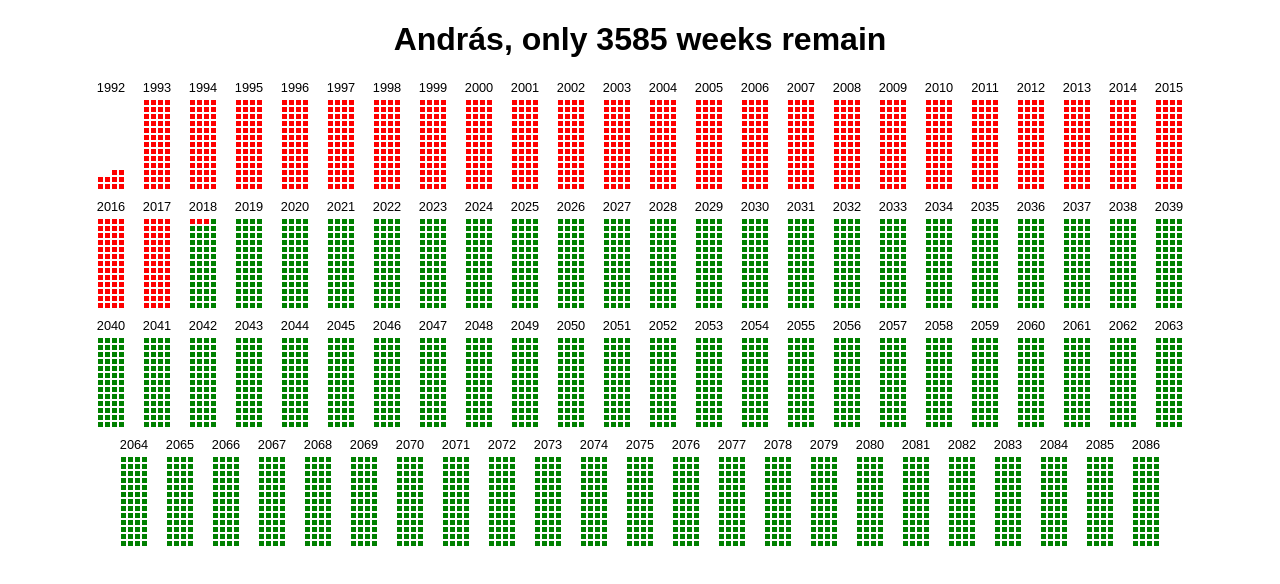
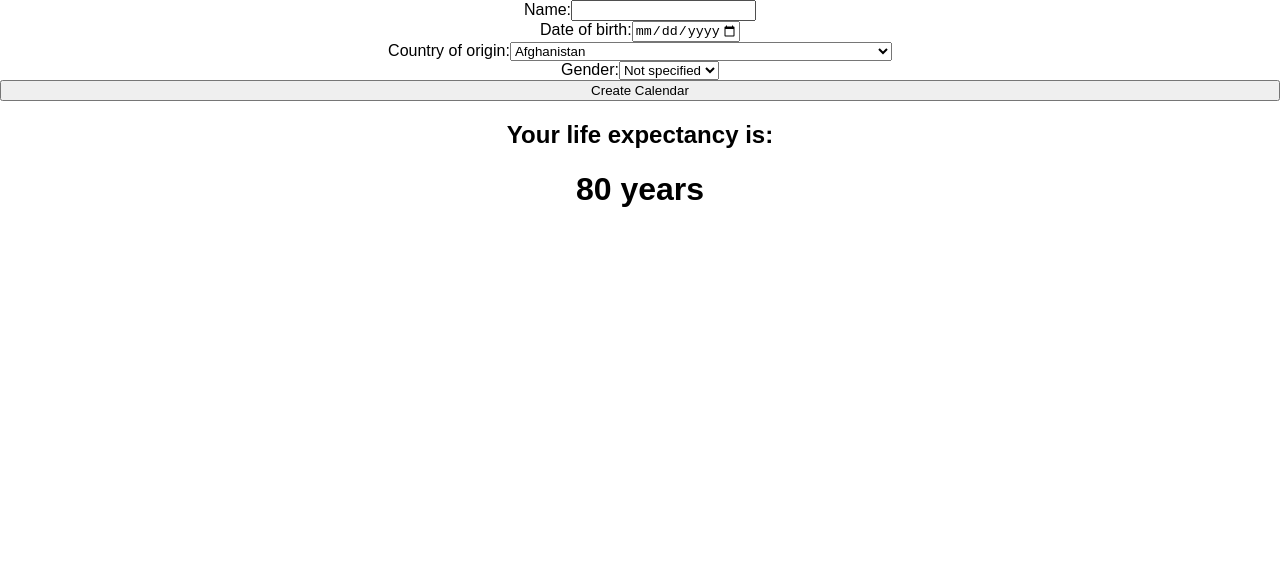
Before and after one commit to andrascodes/lifecalendar, a React (Create React App) app: page / in a window 1280 px wide. Shown: the top 584 px of the page. Built offline with nearby package versions, Linux system fonts and the light colour scheme.

Commit message:
Add a login form  and data persisting to localStorage

```diff
--- a/src/App.css
+++ b/src/App.css
@@ -1,5 +1,10 @@
 .App {
   text-align: center;
+}
+
+#LoginForm {
+  display: flex;
+  flex-direction: column;
 }
 
 #Calendar {
--- a/src/App.js
+++ b/src/App.js
@@ -1,9 +1,9 @@
 import React, { Component } from 'react'
 import './App.css'
 
-import { DateManipulation } from './lib'
+import { DateManipulation, Storage, createDataAPI } from './lib'
 
-import { Calendar } from './components'
+import { Calendar, CountrySelector } from './components'
 
 class App extends Component {
 
@@ -11,20 +11,134 @@ class App extends Component {
     super(props)
 
     this.state = {
-      name: 'András',
-      birthDate: new Date('1992-10-25').valueOf(),
-      lifeExpectancy: 94,
+      name: undefined,
+      birthDate: undefined,
+      country: undefined,
+      gender: undefined,
+      lifeExpectancy: 80,
+      generateCalendar: false,
     }
+  }
+
+  DataAPI = createDataAPI(fetch)
+
+  componentDidMount() {
+    const { name, birthDate, lifeExpectancy } = Storage.load()
+    if(birthDate !== undefined && lifeExpectancy !== undefined) {
+      // returning user
+      return this.setState(state => ({
+        name,
+        birthDate,
+        lifeExpectancy,
+        generateCalendar: true
+      }))
+    }
+  }
+
+  handleNameChange = (event) => {
+    event.persist()
+    this.setState(state => ({
+      name: event.target.value
+    }))
+  }
+
+  handleBirthdateChange = (event) => {
+    event.persist()
+    this.setState(state => ({
+      birthDate: new Date(event.target.value).valueOf()
+    }))
+  }
+
+  handleCountrySelect = (event) => {
+    event.persist()
+    this.setState(state => ({
+      country: event.target.value
+    }))
+  }
+
+  handleGenderSelect = (event) => {
+    event.persist()
+    this.setState(state => ({
+      gender: event.target.value
+    }))
+  }
+
+  handleCreateCalendarButtonClick = async (event) => {
+    event.preventDefault()
+
+    const result = await this.DataAPI.getLifeExpectancy(this.state.gender, this.state.birthDate, this.state.country)
+    const lifeExpectancy = Math.floor(Number(result.total_life_expectancy))
+
+    Storage.save({
+      name: this.state.name,
+      birthDate: this.state.birthDate,
+      lifeExpectancy: lifeExpectancy
+    })
+
+    this.setState(state => ({
+      lifeExpectancy,
+      generateCalendar: true
+    }))
+
   }
 
   render() {
 
+    if(this.state.generateCalendar === false) {
+      return (
+        <div className="App">
+          <form id="LoginForm" onSubmit={this.handleCreateCalendarButtonClick}>
+
+            <label htmlFor="nameInput">
+              Name:
+              <input id="nameInput" type="text" name="name" onChange={this.handleNameChange} />
+            </label>
+
+            <label htmlFor="birthDateInput">
+              Date of birth:
+              <input id="birthDateInput" type="date" name="date"
+                     min="1920-01-01" max="2059-12-31"
+                     required
+                     onChange={this.handleBirthdateChange}
+              />
+            </label>
+
+            <CountrySelector onChange={this.handleCountrySelect}/>
+
+            <label htmlFor="selectGender">
+              Gender:
+              <select name="selectGender" id="selectGender" onChange={this.handleGenderSelect}>
+                <option value="other">Not specified</option>
+                <option value="male">Male</option>
+                <option value="female">Female</option>
+              </select>
+            </label>
+
+            <button
+              type="submit"
+              name="submitButton"
+              id="createCalendarButton"
+            >
+              Create Calendar
+            </button>
+          </form>
+          <div id="LifeExpectancyIndicator">
+            <h2>{`${(this.state.name) ? `${this.state.name}, your` : 'Your'} life expectancy is:`}</h2>
+            <h1>{`${this.state.lifeExpectancy || 80} years`}</h1>
+          </div>
+        </div>
+      )
+    }
+    else {
+      let introText = `You have only ${DateManipulation.getWeeksRemaining(this.state.birthDate, this.state.lifeExpectancy)} weeks remaining`
+      if(this.state.name !== undefined) {
+        introText = `${this.state.name}, only ${DateManipulation.getWeeksRemaining(this.state.birthDate, this.state.lifeExpectancy)} weeks remain`
+      }
       return (
         <div className="App">
           <div id="introText">
             <h1>
-          {`${this.state.name},
-            only ${DateManipulation.getWeeksRemaining(this.state.birthDate, this.state.lifeExpectancy)} weeks remain`}
+              { introText }
             </h1>
           </div>
           <Calendar
@@ -33,7 +147,8 @@ class App extends Component {
             lifeExpectancy={this.state.lifeExpectancy}
           />
         </div>
-    );
+      )
+    }
   }
 }
 
--- /dev/null
+++ b/src/components/CountrySelector/index.js
@@ -0,0 +1,258 @@
+import React from 'react'
+
+const CountrySelector = (props) => {
+
+  const countries = [
+    "Afghanistan",
+    "AFRICA",
+    "Albania",
+    "Algeria",
+    "Angola",
+    "Antigua and Barbuda",
+    "Arab Rep of Egypt",
+    "Argentina",
+    "Armenia",
+    "Aruba",
+    "ASIA",
+    "Australia",
+    "Australia/New Zealand",
+    "Austria",
+    "Azerbaijan",
+    "The Bahamas",
+    "Bahrain",
+    "Bangladesh",
+    "Barbados",
+    "Belarus",
+    "Belgium",
+    "Belize",
+    "Benin",
+    "Bhutan",
+    "Bolivia",
+    "Bosnia and Herzegovina",
+    "Botswana",
+    "Brazil",
+    "Brunei Darussalam",
+    "Bulgaria",
+    "Burkina Faso",
+    "Burundi",
+    "Cote-d-Ivoire",
+    "Cabo Verde",
+    "Cambodia",
+    "Cameroon",
+    "Canada",
+    "Caribbean",
+    "Central African Republic",
+    "Central America",
+    "Central Asia",
+    "Chad",
+    "Channel Islands",
+    "Chile",
+    "China",
+    "Hong Kong SAR-China",
+    "Macao SAR China",
+    "Colombia",
+    "Comoros",
+    "Congo",
+    "Costa Rica",
+    "Croatia",
+    "Cuba",
+    "Curacao",
+    "Cyprus",
+    "Czech Republic",
+    "Dem Peoples Rep of Korea",
+    "Dem Rep of Congo",
+    "Denmark",
+    "Djibouti",
+    "Dominican Republic",
+    "Eastern Africa",
+    "Eastern Asia",
+    "Eastern Europe",
+    "Ecuador",
+    "El Salvador",
+    "Equatorial Guinea",
+    "Eritrea",
+    "Estonia",
+    "Ethiopia",
+    "EUROPE",
+    "Federated States of Micronesia",
+    "Fiji",
+    "Finland",
+    "France",
+    "French Guiana",
+    "French Polynesia",
+    "FYR Macedonia",
+    "Gabon",
+    "The Gambia",
+    "Georgia",
+    "Germany",
+    "Ghana",
+    "Greece",
+    "Grenada",
+    "Guadeloupe",
+    "Guam",
+    "Guatemala",
+    "Guinea",
+    "Guinea-Bissau",
+    "Guyana",
+    "Haiti",
+    "Honduras",
+    "Hungary",
+    "Iceland",
+    "India",
+    "Indonesia",
+    "Islamic Republic of Iran",
+    "Iraq",
+    "Ireland",
+    "Israel",
+    "Italy",
+    "Jamaica",
+    "Japan",
+    "Jordan",
+    "Kazakhstan",
+    "Kenya",
+    "Kiribati",
+    "Kuwait",
+    "Kyrgyz Republic",
+    "Lao PDR",
+    "LATIN AMERICA AND THE CARIBBEAN",
+    "Latvia",
+    "Least developed countries",
+    "Lebanon",
+    "Lesotho",
+    "Less developed regions",
+    "Less developed regions, excluding China",
+    "Less developed regions, excluding least developed countries",
+    "Liberia",
+    "Libya",
+    "Lithuania",
+    "Luxembourg",
+    "Madagascar",
+    "Malawi",
+    "Malaysia",
+    "Maldives",
+    "Mali",
+    "Malta",
+    "Martinique",
+    "Mauritania",
+    "Mauritius",
+    "Mayotte",
+    "Melanesia",
+    "Mexico",
+    "Micronesia",
+    "Middle Africa",
+    "Moldova",
+    "Mongolia",
+    "Montenegro",
+    "More developed regions",
+    "Morocco",
+    "Mozambique",
+    "Myanmar",
+    "Namibia",
+    "Nepal",
+    "The Netherlands",
+    "New Caledonia",
+    "New Zealand",
+    "Nicaragua",
+    "Niger",
+    "Nigeria",
+    "Northern Africa",
+    "NORTHERN AMERICA",
+    "Northern Europe",
+    "Norway",
+    "OCEANIA",
+    "Oman",
+    "Other non-specified areas",
+    "Pakistan",
+    "Panama",
+    "Papua New Guinea",
+    "Paraguay",
+    "Peru",
+    "Philippines",
+    "Poland",
+    "Polynesia",
+    "Portugal",
+    "Puerto Rico",
+    "Qatar",
+    "Reunion",
+    "RB-de-Venezuela",
+    "Rep of Korea",
+    "Rep of Yemen",
+    "Romania",
+    "Russian Federation",
+    "Rwanda",
+    "St-Lucia",
+    "St-Vincent and the Grenadines",
+    "Samoa",
+    "Sao Tome and Principe",
+    "Saudi Arabia",
+    "Senegal",
+    "Serbia",
+    "Seychelles",
+    "Sierra Leone",
+    "Singapore",
+    "Slovak Republic",
+    "Slovenia",
+    "Solomon Islands",
+    "Somalia",
+    "South Africa",
+    "South America",
+    "South Sudan",
+    "South-Central Asia",
+    "South-Eastern Asia",
+    "Southern Africa",
+    "Southern Asia",
+    "Southern Europe",
+    "Spain",
+    "Sri Lanka",
+    "West Bank and Gaza",
+    "Sub-Saharan Africa",
+    "Sudan",
+    "Suriname",
+    "Swaziland",
+    "Sweden",
+    "Switzerland",
+    "Syrian Arab Rep",
+    "Tajikistan",
+    "Tanzania",
+    "Thailand",
+    "Timor-Leste",
+    "Togo",
+    "Tonga",
+    "Trinidad and Tobago",
+    "Tunisia",
+    "Turkey",
+    "Turkmenistan",
+    "Uganda",
+    "Ukraine",
+    "United Arab Emirates",
+    "United Kingdom",
+    "United States",
+    "US Virgin Islands",
+    "Uruguay",
+    "Uzbekistan",
+    "Vanuatu",
+    "Vietnam",
+    "Western Africa",
+    "Western Asia",
+    "Western Europe",
+    "Western Sahara",
+    "World",
+    "Zambia",
+    "Zimbabwe"
+  ]
+
+  return (
+    <label htmlFor="selectCountry">
+      Country of origin:
+      <select name="selectCountry" id="selectCountry" onInput={props.onChange}>
+      {
+        countries.map((country, index) => (
+          <option key={`${country}:${index}`} value={country}>{country}</option>
+        ))
+      }
+      </select>
+    </label>
+  )
+}
+
+export default CountrySelector
--- a/src/components/index.js
+++ b/src/components/index.js
@@ -1 +1,2 @@
 export { default as Calendar } from './Calendar'
+export { default as CountrySelector } from './CountrySelector'
--- /dev/null
+++ b/src/lib/DataAPI/index.js
@@ -0,0 +1,15 @@
+const getLifeExpectancy = (fetch) => (gender, birthDateTimestamp, country) => {
+  const birthDate = new Date(birthDateTimestamp)
+  const birthDateString = `${birthDate.getFullYear()}-${birthDate.getMonth() + 1}-${birthDate.getDate()}`
+
+  return fetch(`http://api.population.io/1.0/life-expectancy/total/${gender || 'male'}/${country || 'World'}/${birthDateString}`)
+          .then(res => res.json())
+}
+
+const createDataAPI = (fetch) => {
+  return {
+    getLifeExpectancy: getLifeExpectancy(fetch)
+  }
+}
+
+export default createDataAPI
--- a/src/lib/DateManipulation/index.js
+++ b/src/lib/DateManipulation/index.js
@@ -18,9 +18,9 @@ const isWeekBeforeNow = (year, week) => {
   }
 }
 
-const getWeeksRemaining = (birthTimestamp, lifeexpectancy) => {
+const getWeeksRemaining = (birthTimestamp, lifeExpectancy) => {
   const birthYear = new Date(birthTimestamp).getFullYear()
-  const lastYear = birthYear + lifeexpectancy
+  const lastYear = birthYear + lifeExpectancy
   const currentYear = new Date(Date.now()).getFullYear()
 
   return ((lastYear - currentYear) * 52) + weeksInYear(Date.now())
--- /dev/null
+++ b/src/lib/Storage/index.js
@@ -0,0 +1,40 @@
+const load = () => {
+
+  let name = window.localStorage.getItem('name')
+  const birthDate = window.localStorage.getItem('birthDate')
+  const lifeExpectancy = window.localStorage.getItem('lifeExpectancy')
+
+  if(name === 'undefined') {
+    name = undefined
+  }
+
+  if(name === null || birthDate === null || lifeExpectancy === null) {
+    return {
+      name: undefined,
+      birthDate: undefined,
+      lifeExpectancy: undefined
+    }
+  }
+  else {
+
+    return {
+      name,
+      birthDate: Number(birthDate),
+      lifeExpectancy: Number(lifeExpectancy)
+    }
+  }
+}
+
+const save = ({ name, birthDate, lifeExpectancy }) => {
+
+  window.localStorage.setItem('name', name)
+  window.localStorage.setItem('birthDate', birthDate)
+  window.localStorage.setItem('lifeExpectancy', lifeExpectancy)
+
+  return true
+}
+
+export default {
+  load,
+  save
+}
--- a/src/lib/index.js
+++ b/src/lib/index.js
@@ -1 +1,3 @@
 export { default as DateManipulation } from './DateManipulation'
+export { default as Storage } from './Storage'
+export { default as createDataAPI } from './DataAPI'
```
Lines whose indentation alone changed are shown as unchanged.
